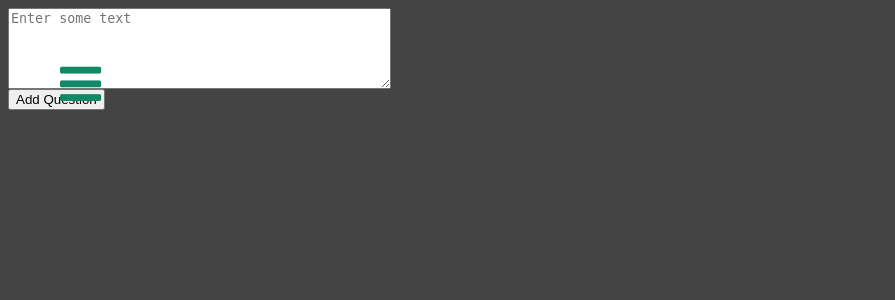
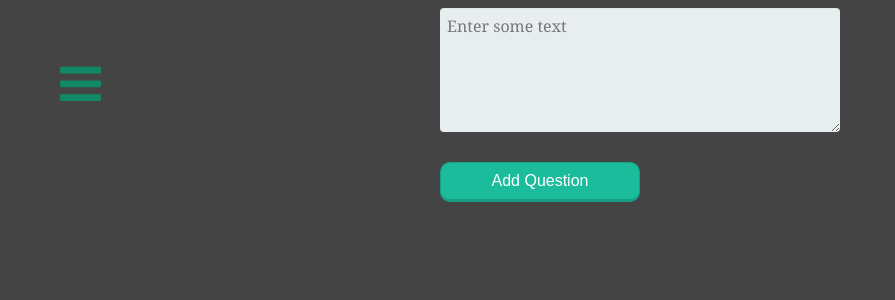
Before and after one commit to SooryaN/SpiderTask3, a PHP site: page /SpiderTask3/submit.php in a window 1280 px wide. Shown: the top 300 px of the page, without its empty margins (0-895 px from the left). Run offline with PHP 8.4, Linux system fonts and the light colour scheme; the visitor is signed in with stand-in values (Sample User, id 1); data that the repository does not hold is empty; some libraries are stand-ins or nearby versions.

Commit message:
css and images for submit.php

```diff
--- a/css/main.css
+++ b/css/main.css
@@ -103,10 +103,7 @@ img{
     border-radius:10px;
 }
  input[type="submit"]:hover,
- input[type="button"]:hover
-{
-    background: #109177;
-}
+ input[type="button"]:hover,
 #responds{
     color:red;
 }
--- /dev/null
+++ b/css/style.css
@@ -0,0 +1,90 @@
+input[type="text"],
+input[type="number"],
+textarea,
+select {
+    font-family: Georgia, "Times New Roman", Times, serif;
+    background: rgba(255,255,255,.1);
+    border: none;
+    border-radius: 4px;
+    font-size: 16px;
+    margin: 0;
+    outline: 0;
+    padding: 7px;
+    width: 100%;
+    box-sizing: border-box;
+    -webkit-box-sizing: border-box;
+    -moz-box-sizing: border-box;
+    background-color: #e8eeef;
+    color:#8a97a0;
+    -webkit-box-shadow: 0 1px 0 rgba(0,0,0,0.03) inset;
+    box-shadow: 0 1px 0 rgba(0,0,0,0.03) inset;
+    margin-bottom: 30px;
+
+}
+input[type="text"]:focus,
+input[type="number"]:focus,
+textarea:focus,
+select:focus{
+	background: #d2d9dd;
+}
+select{
+    -webkit-appearance: menulist-button;
+    height:35px;
+}
+.form_style button{
+
+    color: #FFF;
+
+    background: #1abc9c;
+    font-size: 1em;
+    text-align: center;
+    font-style: normal;
+    width: 50%;
+    height:40px;
+    border: 1px solid #16a085;
+    border-width: 1px 1px 3px;
+    margin-bottom: 10px;
+    border-radius:10px;
+     margin:auto;
+
+}
+ .form_style button:hover:;
+{
+    background: #109177;
+}.form_style #Question #Ch1 #Ch2 #Ch3 #Ch4{
+	border: 1px solid #CCCCCC;
+	border-radius: 5px;
+}
+.form_style #FormSubmit #Qsubmit{
+	display: block;
+	background: #6C93AD;
+	border: 1px solid #4B6170;
+	color: #FFFFFF;
+	margin-top: 5px;
+	padding: 6px 9px 6px 9px;
+	border-radius: 5px;
+}
+#responds{
+	margin: 0px;
+	padding: 0px;
+	list-style: none;
+}
+#responds li {
+	list-style: none;
+	padding: 15px;
+	background: rgb(221, 240, 255);
+	margin-bottom: 5px;
+	border-radius: 5px;
+	max-width: 400px;
+	font-family: Georgia, "Times New Roman", Times, serif;
+	font-size: 13px;
+}
+#responds li.sel {
+	background: rgb(255, 221, 221);
+}
+.del_wrapper{float:right;}
+.content_wrapper {
+	max-width: 400px;
+	margin-right: auto;
+	margin-left: auto;
+}
```
Also changed, not shown: images/icon_del.gif (added).
